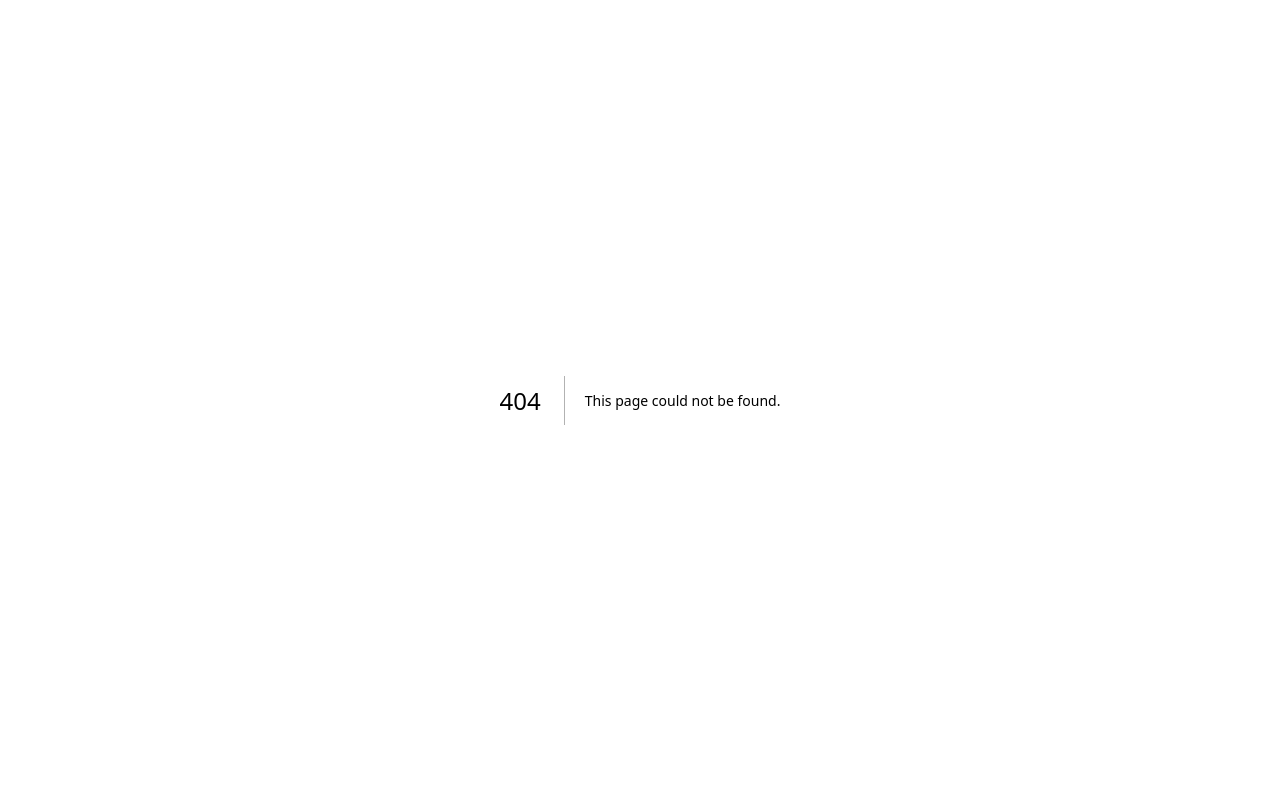
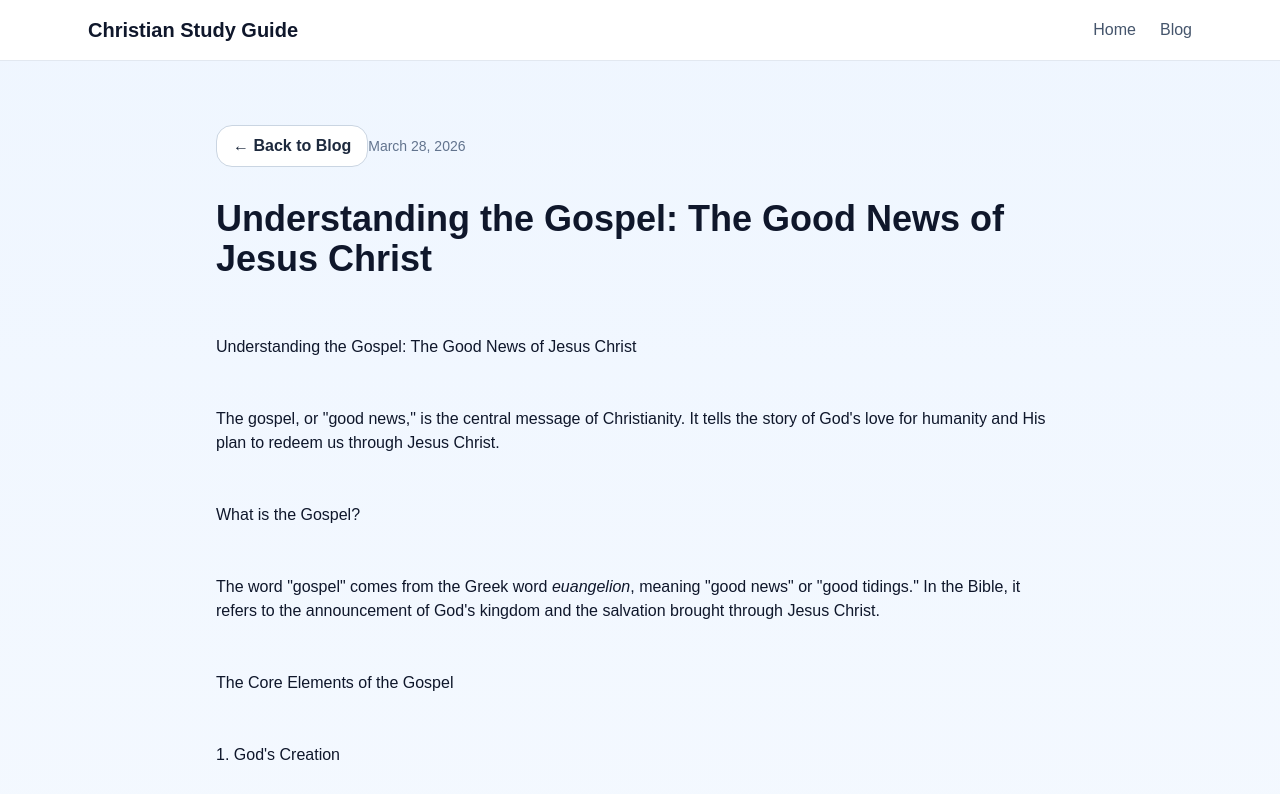
Before and after one commit to nathanielgcowan/christian-study-guide-mark-2, a Next.js app: page /blog/understanding-the-gospel in a window 1280 px wide. Before the commit this address had no page. Shown: the top 794 px of the page. Built offline with nearby package versions, Linux system fonts and the light colour scheme.

Commit message:
blog post about the gospel.

```diff
--- /dev/null
+++ b/app/blog/[slug]/page.tsx
@@ -0,0 +1,141 @@
+import Link from "next/link";
+import { notFound } from "next/navigation";
+
+function Header() {
+  return (
+    <header className="border-b border-slate-200 bg-white">
+      <div className="mx-auto max-w-6xl px-6 py-4">
+        <nav className="flex items-center justify-between">
+          <Link href="/" className="text-xl font-bold text-slate-900">
+            Christian Study Guide
+          </Link>
+          <div className="flex gap-6">
+            <Link
+              href="/"
+              className="text-slate-600 hover:text-slate-900 transition"
+            >
+              Home
+            </Link>
+            <Link
+              href="/blog"
+              className="text-slate-600 hover:text-slate-900 transition"
+            >
+              Blog
+            </Link>
+          </div>
+        </nav>
+      </div>
+    </header>
+  );
+}
+
+const posts = {
+  "understanding-the-gospel": {
+    title: "Understanding the Gospel: The Good News of Jesus Christ",
+    date: "March 28, 2026",
+    content: `
+<h1>Understanding the Gospel: The Good News of Jesus Christ</h1>
+
+<p>The gospel, or "good news," is the central message of Christianity. It tells the story of God's love for humanity and His plan to redeem us through Jesus Christ.</p>
+
+<h2>What is the Gospel?</h2>
+
+<p>The word "gospel" comes from the Greek word <em>euangelion</em>, meaning "good news" or "good tidings." In the Bible, it refers to the announcement of God's kingdom and the salvation brought through Jesus Christ.</p>
+
+<h2>The Core Elements of the Gospel</h2>
+
+<h3>1. God's Creation</h3>
+<p>In the beginning, God created everything good (Genesis 1:31). He made humanity in His image to have a relationship with Him.</p>
+
+<h3>2. The Problem of Sin</h3>
+<p>Sin entered the world through Adam and Eve's disobedience (Genesis 3). This broke our relationship with God and introduced death and suffering into the world.</p>
+
+<h3>3. God's Promise</h3>
+<p>Throughout the Old Testament, God promised to send a Savior who would restore the relationship between God and humanity.</p>
+
+<h3>4. Jesus Christ - The Fulfillment</h3>
+<p>Jesus is the promised Messiah. He lived a perfect life, died on the cross for our sins, and rose again on the third day.</p>
+
+<h3>5. Salvation Through Faith</h3>
+<p>We are saved by grace through faith in Jesus Christ (Ephesians 2:8-9). It's not by our works, but by trusting in what Jesus has done for us.</p>
+
+<h2>Why is the Gospel Good News?</h2>
+
+<p>The gospel is good news because:</p>
+<ul>
+<li><strong>Forgiveness</strong>: Our sins are forgiven through Jesus' sacrifice</li>
+<li><strong>Reconciliation</strong>: We can have a restored relationship with God</li>
+<li><strong>Eternal Life</strong>: We have hope of life after death</li>
+<li><strong>Purpose</strong>: We have meaning and direction in life</li>
+<li><strong>Hope</strong>: We have assurance of God's love and care</li>
+</ul>
+
+<h2>Living Out the Gospel</h2>
+
+<p>Once we accept the gospel, we're called to:</p>
+<ol>
+<li><strong>Follow Jesus</strong> as Lord and Savior</li>
+<li><strong>Share the good news</strong> with others</li>
+<li><strong>Live transformed lives</strong> that reflect God's character</li>
+<li><strong>Love God and love others</strong> as Jesus commanded</li>
+</ol>
+
+<h2>Key Bible Verses About the Gospel</h2>
+
+<blockquote>
+<p>"For God so loved the world, that he gave his only Son, that whoever believes in him should not perish but have eternal life." - John 3:16</p>
+</blockquote>
+
+<blockquote>
+<p>"Because, if you confess with your mouth that Jesus is Lord and believe in your heart that God raised him from the dead, you will be saved." - Romans 10:9</p>
+</blockquote>
+
+<blockquote>
+<p>"For the wages of sin is death, but the free gift of God is eternal life in Christ Jesus our Lord." - Romans 6:23</p>
+</blockquote>
+
+<p>The gospel is not just information—it's the power of God for salvation to everyone who believes (Romans 1:16). It's the foundation of our faith and the source of our hope.</p>
+    `,
+  },
+};
+
+interface PageProps {
+  params: Promise<{ slug: string }>;
+}
+
+export default async function BlogPost({ params }: PageProps) {
+  const { slug } = await params;
+  const post = posts[slug as keyof typeof posts];
+
+  if (!post) {
+    notFound();
+  }
+
+  return (
+    <main className="min-h-screen bg-gradient-to-b from-blue-50 to-white text-slate-900">
+      <Header />
+      <article className="mx-auto max-w-4xl px-6 py-16">
+        <div className="mb-8">
+          <Link
+            href="/blog"
+            className="inline-block rounded-2xl border border-slate-300 bg-white px-4 py-2 font-semibold text-slate-800 transition hover:bg-slate-100 mb-6"
+          >
+            ← Back to Blog
+          </Link>
+          <time className="text-sm text-slate-500">{post.date}</time>
+          <h1 className="mt-2 text-3xl font-extrabold md:text-4xl">
+            {post.title}
+          </h1>
+        </div>
+
+        <div className="prose prose-lg max-w-none">
+          <div
+            dangerouslySetInnerHTML={{
+              __html: post.content.replace(/\n/g, "<br>"),
+            }}
+          />
+        </div>
+      </article>
+    </main>
+  );
+}
--- /dev/null
+++ b/app/blog/page.tsx
@@ -0,0 +1,70 @@
+import Link from "next/link";
+
+function Header() {
+  return (
+    <header className="border-b border-slate-200 bg-white">
+      <div className="mx-auto max-w-6xl px-6 py-4">
+        <nav className="flex items-center justify-between">
+          <Link href="/" className="text-xl font-bold text-slate-900">
+            Christian Study Guide
+          </Link>
+          <div className="flex gap-6">
+            <Link href="/" className="text-slate-600 hover:text-slate-900 transition">
+              Home
+            </Link>
+            <Link href="/blog" className="text-slate-600 hover:text-slate-900 transition">
+              Blog
+            </Link>
+          </div>
+        </nav>
+      </div>
+    </header>
+  );
+}
+
+const posts = [
+  {
+    title: "Understanding the Gospel: The Good News of Jesus Christ",
+    slug: "understanding-the-gospel",
+    excerpt: "Explore the core message of Christianity - the gospel of Jesus Christ, his life, death, and resurrection.",
+    date: "March 28, 2026",
+  },
+];
+
+export default function Blog() {
+  return (
+    <main className="min-h-screen bg-gradient-to-b from-blue-50 to-white text-slate-900">
+      <Header />
+      <section className="mx-auto max-w-4xl px-6 py-16">
+        <div className="mb-12 text-center">
+          <h1 className="mb-4 text-4xl font-extrabold md:text-5xl">Christian Blog</h1>
+          <p className="text-lg text-slate-600">
+            Thoughts, teachings, and reflections on faith, Scripture, and Christian living.
+          </p>
+        </div>
+
+        <div className="space-y-8">
+          {posts.map((post) => (
+            <article key={post.slug} className="rounded-3xl bg-white p-8 shadow-md">
+              <div className="mb-4">
+                <time className="text-sm text-slate-500">{post.date}</time>
+              </div>
+              <h2 className="mb-3 text-2xl font-bold">
+                <Link href={`/blog/${post.slug}`} className="hover:text-blue-600 transition">
+                  {post.title}
+                </Link>
+              </h2>
+              <p className="text-slate-600 mb-4">{post.excerpt}</p>
+              <Link
+                href={`/blog/${post.slug}`}
+                className="inline-block rounded-2xl bg-blue-600 px-6 py-2 font-semibold text-white transition hover:bg-blue-700"
+              >
+                Read More
+              </Link>
+            </article>
+          ))}
+        </div>
+      </section>
+    </main>
+  );
+}
--- a/app/page.tsx
+++ b/app/page.tsx
@@ -1,6 +1,35 @@
 "use client";
 
 import { useState } from "react";
+import Link from "next/link";
+
+function Header() {
+  return (
+    <header className="border-b border-slate-200 bg-white">
+      <div className="mx-auto max-w-6xl px-6 py-4">
+        <nav className="flex items-center justify-between">
+          <Link href="/" className="text-xl font-bold text-slate-900">
+            Christian Study Guide
+          </Link>
+          <div className="flex gap-6">
+            <Link
+              href="/"
+              className="text-slate-600 hover:text-slate-900 transition"
+            >
+              Home
+            </Link>
+            <Link
+              href="/blog"
+              className="text-slate-600 hover:text-slate-900 transition"
+            >
+              Blog
+            </Link>
+          </div>
+        </nav>
+      </div>
+    </header>
+  );
+}
 
 const verses = [
   {
@@ -17,7 +46,13 @@ const verses = [
   },
 ];
 
-function HeroSection({ currentVerse, nextVerse }) {
+function HeroSection({
+  currentVerse,
+  nextVerse,
+}: {
+  currentVerse: { text: string; reference: string };
+  nextVerse: () => void;
+}) {
   return (
     <section className="mx-auto max-w-6xl px-6 py-16">
       <div className="grid items-center gap-10 md:grid-cols-2">
@@ -75,7 +110,13 @@ function HeroSection({ currentVerse, nextVerse }) {
   );
 }
 
-function FeatureCard({ title, description }) {
+function FeatureCard({
+  title,
+  description,
+}: {
+  title: string;
+  description: string;
+}) {
   return (
     <div className="rounded-3xl bg-white p-6 shadow-md transition hover:-translate-y-1 hover:shadow-xl">
       <h3 className="mb-3 text-xl font-bold">{title}</h3>
@@ -84,7 +125,11 @@ function FeatureCard({ title, description }) {
   );
 }
 
-function FeaturesSection({ features }) {
+function FeaturesSection({
+  features,
+}: {
+  features: { title: string; description: string }[];
+}) {
   return (
     <section className="mx-auto max-w-6xl px-6 py-12">
       <h2 className="mb-8 text-center text-3xl font-bold">Main Features</h2>
@@ -101,7 +146,15 @@ function FeaturesSection({ features }) {
   );
 }
 
-function TopicsSection({ topics, selectedTopic, setSelectedTopic }) {
+function TopicsSection({
+  topics,
+  selectedTopic,
+  setSelectedTopic,
+}: {
+  topics: string[];
+  selectedTopic: string;
+  setSelectedTopic: (topic: string) => void;
+}) {
   const filteredTopics = topics.filter((topic) =>
     topic.toLowerCase().includes(selectedTopic.toLowerCase()),
   );
@@ -151,6 +204,11 @@ function PrayerJournalSection({
   setPrayerEntry,
   savedPrayer,
   savePrayer,
+}: {
+  prayerEntry: string;
+  setPrayerEntry: (entry: string) => void;
+  savedPrayer: string;
+  savePrayer: () => void;
 }) {
   return (
     <section className="mx-auto max-w-6xl px-6 py-12">
@@ -275,6 +333,7 @@ export default function Home() {
 
   return (
     <main className="min-h-screen bg-gradient-to-b from-blue-50 to-white text-slate-900">
+      <Header />
       <HeroSection currentVerse={currentVerse} nextVerse={nextVerse} />
       <FeaturesSection features={features} />
       <TopicsSection
```
